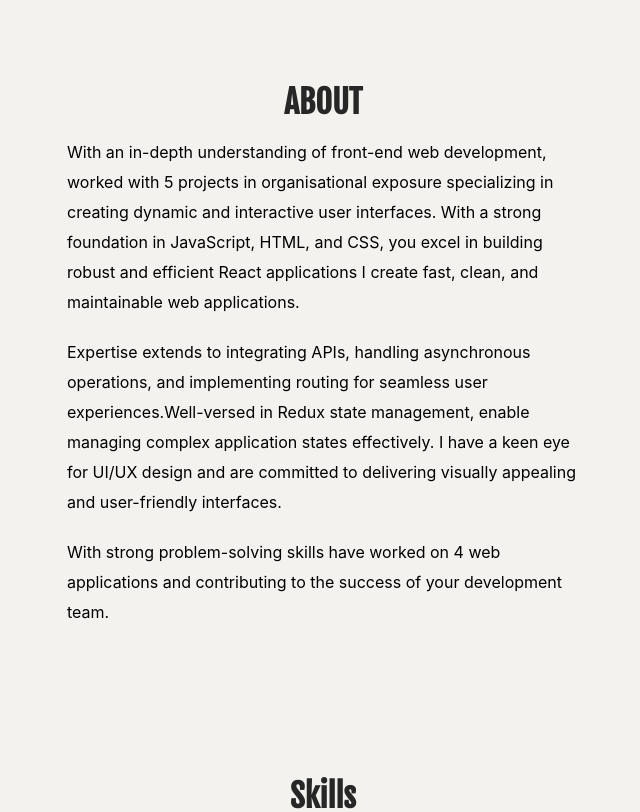
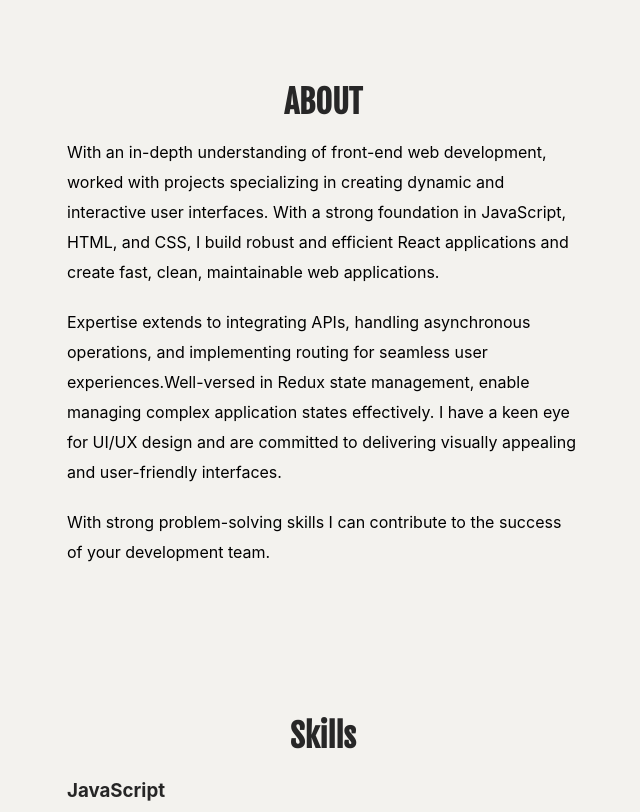
Before and after one commit to Muad1105/Portfolio, a React (Create React App) app: page / in a window 1280 px wide. Shown: the part 740-1552 px from the top of the page, without its empty margins (317-957 px from the left). Built offline with nearby package versions, Linux system fonts and the light colour scheme.

Commit message:
About update

```diff
--- a/src/components/about/About.js
+++ b/src/components/about/About.js
@@ -7,10 +7,10 @@ const About = () => {
       <h1>ABOUT</h1>
       <div>
         With an in-depth understanding of front-end web development, worked with
-        5 projects in organisational exposure specializing in creating dynamic
-        and interactive user interfaces. With a strong foundation in JavaScript,
-        HTML, and CSS, you excel in building robust and efficient React
-        applications I create fast, clean, and maintainable web applications.
+        projects specializing in creating dynamic and interactive user
+        interfaces. With a strong foundation in JavaScript, HTML, and CSS, I
+        build robust and efficient React applications and create fast, clean,
+        maintainable web applications.
       </div>
       <div>
         Expertise extends to integrating APIs, handling asynchronous operations,
@@ -20,8 +20,8 @@ const About = () => {
         delivering visually appealing and user-friendly interfaces.
       </div>
       <div>
-        With strong problem-solving skills have worked on 4 web applications and
-        contributing to the success of your development team.
+        With strong problem-solving skills I can contribute to the success of
+        your development team.
       </div>
     </div>
   );
```
Also changed, not shown: 8 other files (tests, documents, lock files or other folders).
